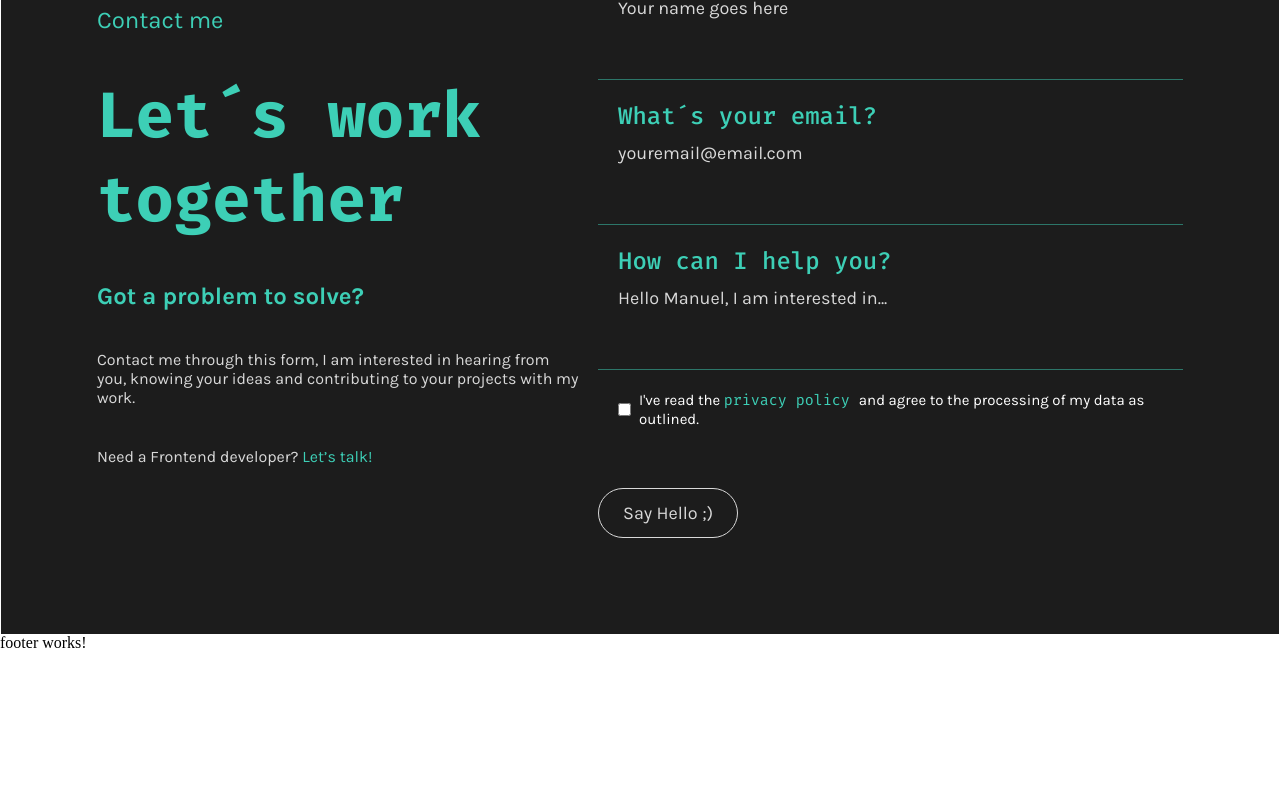
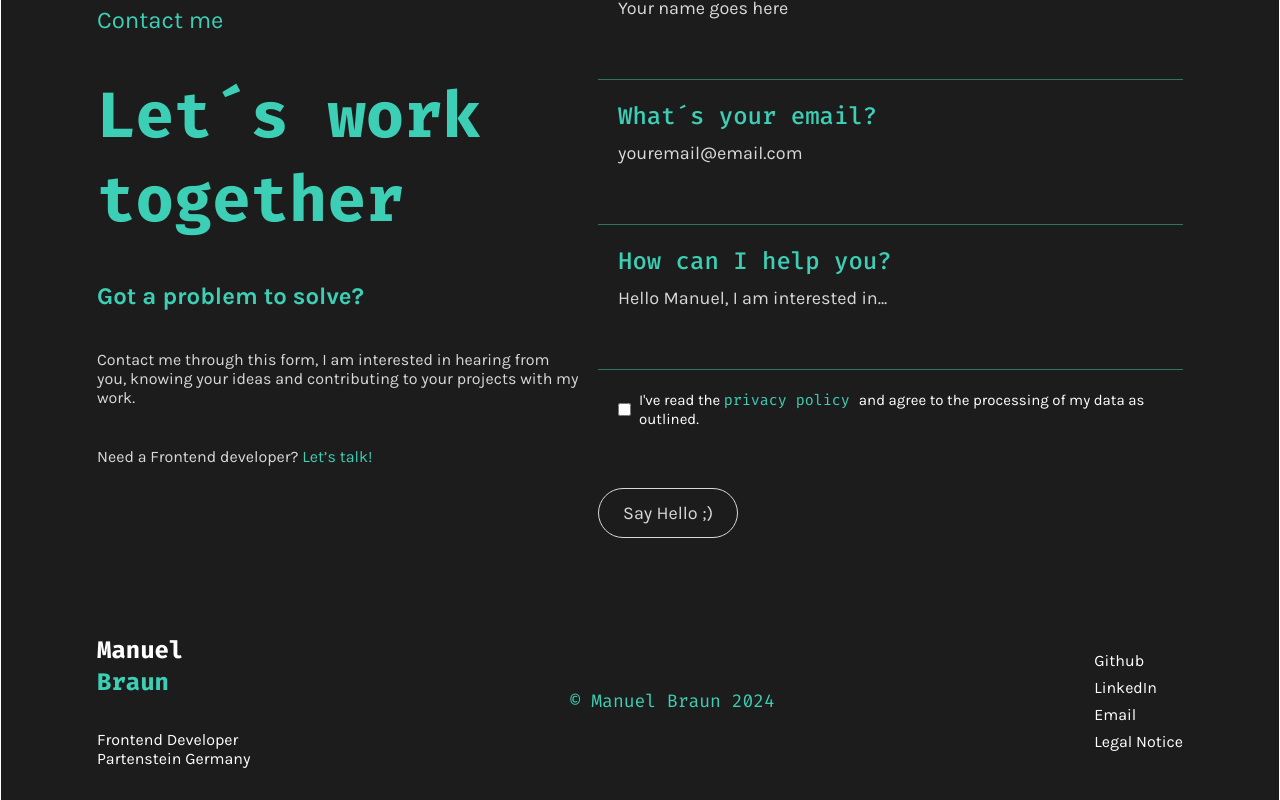
Before and after one commit to manuelbrauncoder/portfolio-2.0, an Angular app: page /home in a window 1280 px wide. Shown: the part 4522-5322 px from the top of the page. Before the commit the page ends 5174 px from the top, so only its background shows below. Built offline with nearby package versions, Linux system fonts and the light colour scheme.

Commit message:
footer: style section

```diff
--- a/src/app/components/contact-form/contact-form.component.ts
+++ b/src/app/components/contact-form/contact-form.component.ts
@@ -20,7 +20,5 @@ export class ContactFormComponent {
 
   onSubmit(ngForm: NgForm) {
     console.log(this.contact);
-
   }
-
 }
--- a/src/app/shared/footer/footer.component.html
+++ b/src/app/shared/footer/footer.component.html
@@ -1 +1,21 @@
-<p>footer works!</p>
+<div class="footer-background">
+    <footer>
+        <div class="logo-section">
+            <div class="logo">
+                <span>Manuel</span>
+                <span>Braun</span>
+            </div>
+            <p>Frontend Developer</p>
+            <p>Partenstein Germany</p>
+        </div>
+        <div class="created-by">
+            <span>© Manuel Braun 2024</span>
+        </div>
+        <nav>
+            <a href="">Github</a>
+            <a href="">LinkedIn</a>
+            <a href="">Email</a>
+            <a href="">Legal Notice</a>
+        </nav>
+    </footer>
+</div>
--- a/src/app/shared/footer/footer.component.scss
+++ b/src/app/shared/footer/footer.component.scss
@@ -0,0 +1,48 @@
+@use '../../../styles.scss' as *;
+
+.footer-background {
+    background-color: $color-black-bg;
+}
+
+footer {
+    border-left: 1px solid white;
+    border-right: 1px solid white;
+    max-width: $content-limit;
+    margin: 0 auto;
+    padding: 0 96px 32px 96px;
+    @include dFlex($jc: space-between);
+
+    .logo-section {
+        .logo {
+            @include dFlex($fd: column, $ai: flex-start);
+            margin-bottom: 32px;
+
+            span:nth-child(1) {
+                @include font-fira-code($fs: 24px, $fw: 700);
+                color: white;
+            }
+
+            span:nth-child(2) {
+                @include font-fira-code($fs: 24px, $fw: 700);
+                color: $color-v2-green-100;
+            }
+        }
+
+        p {
+            @include font-karla($fs: 16px, $fw: 400);
+            color: white;
+        }
+    }
+
+    .created-by {
+        span{
+            @include font-fira-code($fs: 18px, $fw: 400);
+            color: $color-v2-green-100;
+        }
+    }
+
+    nav {
+        @include dFlex($fd: column, $ai: flex-start, $jc: flex-start, $g: 8px);
+        @include font-karla($fs: 16px, $fw: 400);
+    }
+}
```
